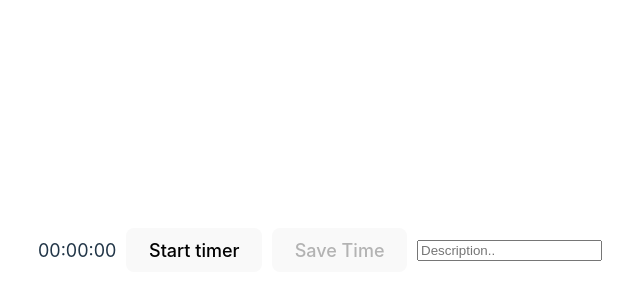
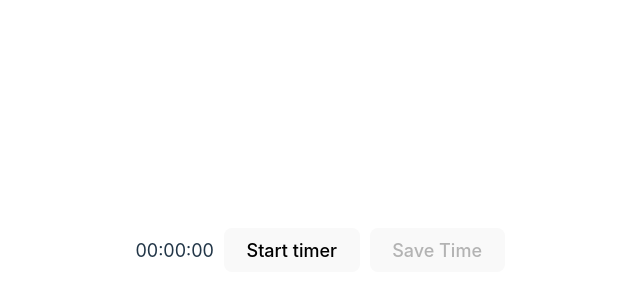
Before and after one commit to Havolt/time-tracker, a React (Vite) app: page / in a window 1280 px wide. Shown: the part 150-450 px from the top of the page, without its empty margins (320-960 px from the left). Built offline with nearby package versions, Linux system fonts and the light colour scheme.

Commit message:
Add ability to clear time and conditionally render buttons/input

```diff
--- a/src/App.jsx
+++ b/src/App.jsx
@@ -31,8 +31,7 @@ function App() {
 	}
 
 	const saveTimer = () => {
-		setTimePassed(0)
-		setInitTime(null)
+		clearTimer()
 		// TODO: Save time to local storage / extension storage
 		spentTime.push({
 			time: timePassed,
@@ -41,11 +40,16 @@ function App() {
 		descriptionRef.current.value = ''
 	}
 
+	const clearTimer = () => {
+		setTimePassed(0)
+		setInitTime(null)
+	}
+
 	function formatTimePassed() {
-		const date = new Date(0);
-		date.setSeconds(timePassed);
-		const timeString = date.toISOString().substring(11, 19);
-		return timeString;
+		const date = new Date(0)
+		date.setSeconds(timePassed)
+		const timeString = date.toISOString().substring(11, 19)
+		return timeString
 	}
 
 	return (
@@ -54,7 +58,8 @@ function App() {
 				<span>{timePassed ? formatTimePassed() : '00:00:00'}</span>
 				<button onClick={handleTimer}>{ startTimer ? 'Stop timer' : 'Start timer'}</button>
 				<button disabled={!timePassed || startTimer} onClick={saveTimer}>Save Time</button>
-				<input type="text" ref={descriptionRef} placeholder="Description.." />
+				{ (!startTimer && timePassed) ? <button onClick={clearTimer} type="button">Clear Time</button> : null }
+				{ (!startTimer && timePassed) ? <input type="text" ref={descriptionRef} placeholder="Description.." /> : null }
 			</div>
 		</div>
 	)
```
